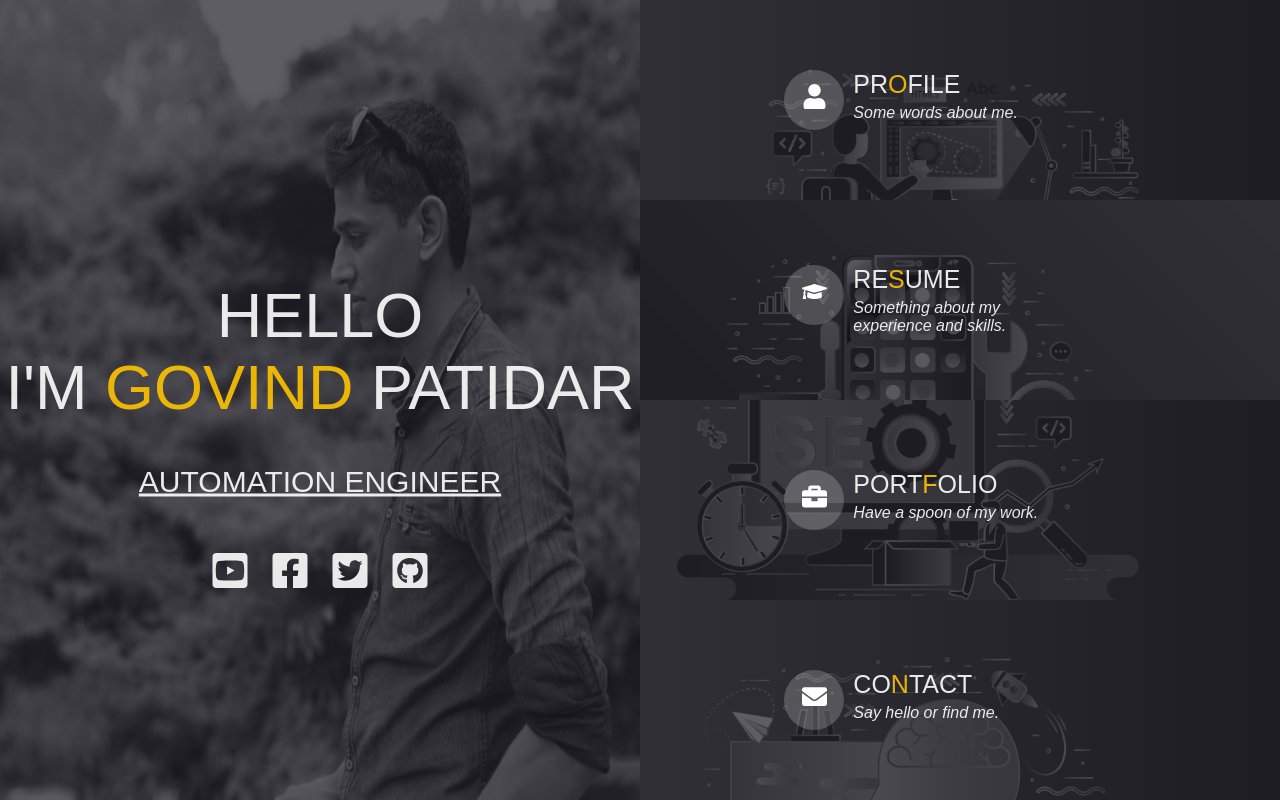
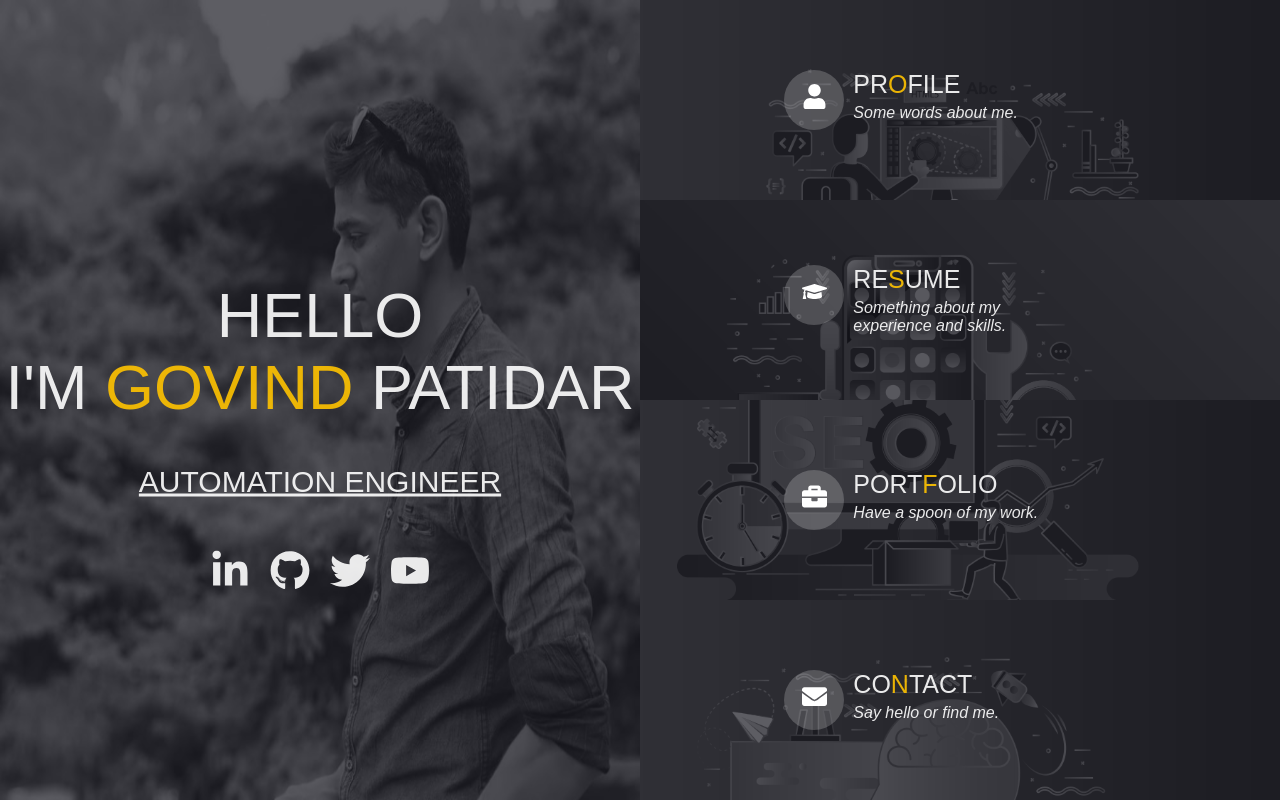
Before and after one commit to govind794/govind-patidar-portfolio, a React (Create React App) app: page /resume in a window 1280 px wide. Shown: the top 800 px of the page. Built offline with nearby package versions, Linux system fonts and the light colour scheme.

Commit message:
change social media link

```diff
--- a/src/Components/ContactDetails.js
+++ b/src/Components/ContactDetails.js
@@ -1,5 +1,5 @@
 import React from 'react';
-import { FaGithub, FaFacebookF, FaYoutube, FaTwitter, FaMapMarkerAlt, FaPhoneAlt, FaEnvelope } from "react-icons/fa";
+import { FaLinkedinIn, FaGithub, FaTwitter, FaYoutube, FaMapMarkerAlt, FaPhoneAlt, FaEnvelope } from "react-icons/fa";
 import ReactTooltip from "react-tooltip";
 
 function ContactDetails({ address, mobile, email }) {
@@ -23,26 +23,25 @@ function ContactDetails({ address, mobile, email }) {
 
             <div className="social-media">
                 <p>
-                    <a href="https://www.youtube.com/"
-                        className="youtube social">
-                        <div data-tip="youtube" data-for='tooltip' data-place='bottom'><FaYoutube /></div>
-                        <ReactTooltip id="tooltip" />
-                    </a>
-                <a href="https://www.facebook.com/"
+                    <a href="https://www.linkedin.com/in/govind794"
                         className="facebook social">
-                        <div data-tip="Facebook" data-for='tooltip' data-place='bottom'><FaFacebookF /></div>
-                        <ReactTooltip />
-                    </a>
-
-                    <a href="https://twitter.com/Govind794"
-                        className="twitter social">
-                        <div data-tip="Twitter" data-for='tooltip' data-place='bottom'><FaTwitter /></div>
+                        <div data-tip="Linkedin" data-for='tooltip' data-place='bottom'><FaLinkedinIn /></div>
                         <ReactTooltip />
                     </a>
                     <a href="https://github.com/govind794"
                         className="github social">
                         <div data-tip="Github" data-for='tooltip' data-place='bottom'><FaGithub /></div>
                         <ReactTooltip />
+                    </a>
+                    <a href="https://twitter.com/Govind794"
+                        className="twitter social">
+                        <div data-tip="Twitter" data-for='tooltip' data-place='bottom'><FaTwitter /></div>
+                        <ReactTooltip />
+                    </a>
+                    <a href="https://www.youtube.com/"
+                        className="youtube social">
+                        <div data-tip="youtube" data-for='tooltip' data-place='bottom'><FaYoutube /></div>
+                        <ReactTooltip id="tooltip" />
                     </a>
                 </p>
             </div>
--- a/src/Pages/ContactPage.js
+++ b/src/Pages/ContactPage.js
@@ -15,7 +15,7 @@ function ContactPage() {
                 <div className="content-head">
                     <h2 className="small-heading">SAY HELLO!</h2>
                     <div className="contact-form">
-                        <form action="php/contact.php" id="contactForm" method="post" name="contactForm">
+                        <form action="#" id="contactForm" method="post" name="contactForm">
                             <fieldset>
                                 <div className="col-sm-12">
                                     <input id="name" name="name" placeholder="Your Name*" type="text" value="" />
--- a/src/Pages/HomePage.js
+++ b/src/Pages/HomePage.js
@@ -1,7 +1,7 @@
 import React from 'react';
 import ReactTooltip from "react-tooltip";
-import { NavLink } from 'react-router-dom';
-import { FaGithubSquare, FaFacebookSquare, FaYoutubeSquare, FaTwitterSquare, FaUser, FaGraduationCap, FaBriefcase, FaEnvelope } from "react-icons/fa";
+import { NavLink, Link } from 'react-router-dom';
+import { FaLinkedinIn, FaGithub, FaTwitter, FaYoutube, FaUser, FaGraduationCap, FaBriefcase, FaEnvelope } from "react-icons/fa";
 
 import home_dp from '../images/01.png';
 import profile_bg from '../images/menu/11.png';
@@ -19,7 +19,6 @@ function HomePage() {
     return (
         <div>
             <div className="home-page" style={{ visibility: open ? 'hidden' : 'visible' }}>
-                <NavLink to='/' className="nav-link">
                 <div className="introduction" style={{ left: open ? '-940px' : '0' }}>
                     <img alt="home-dp" src={home_dp} style={{ width: open ? '100%' : '100%', height: open ? 'auto' : '100%' }} />
                     <div className="mask"></div>
@@ -27,31 +26,29 @@ function HomePage() {
                         <h1>HELLO<br /> I'M <span>GOVIND</span> PATIDAR</h1>
                         <h2>AUTOMATION ENGINEER</h2>
                         <p className="social-media">
-                                <a href="https://www.youtube.com/"
-                                    className="youtube social">
-                                    <div data-tip="youtube" data-for='tooltip' data-place='bottom'><FaYoutubeSquare /></div>
-                                    <ReactTooltip id="tooltip" />
-                                </a>
-                                <a href="https://www.facebook.com/"
+                            <a href="https://www.linkedin.com/in/govind794"
                                 className="facebook social">
-                                    <div data-tip="Facebook" data-for='tooltip' data-place='bottom'><FaFacebookSquare /></div>
-                                    <ReactTooltip />
-                                </a>
-
-                                <a href="https://twitter.com/Govind794"
-                                    className="twitter social">
-                                    <div data-tip="Twitter" data-for='tooltip' data-place='bottom'><FaTwitterSquare /></div>
+                                <div data-tip="Linkedin" data-for='tooltip' data-place='bottom'><FaLinkedinIn /></div>
                                 <ReactTooltip />
                             </a>
                             <a href="https://github.com/govind794"
                                 className="github social">
-                                    <div data-tip="Github" data-for='tooltip' data-place='bottom'><FaGithubSquare /></div>
+                                <div data-tip="Github" data-for='tooltip' data-place='bottom'><FaGithub /></div>
                                 <ReactTooltip />
+                            </a>
+                            <a href="https://twitter.com/Govind794"
+                                className="twitter social">
+                                <div data-tip="Twitter" data-for='tooltip' data-place='bottom'><FaTwitter /></div>
+                                <ReactTooltip />
+                            </a>
+                            <a href="https://www.youtube.com/"
+                                className="youtube social">
+                                <div data-tip="youtube" data-for='tooltip' data-place='bottom'><FaYoutube /></div>
+                                <ReactTooltip id="tooltip" />
                             </a>
                         </p>
                     </div>
                 </div>
-                </NavLink>
                 <div className="menu" style={{ left: open ? '940px' : '0' }}
                     onClick={menuClick}>
                     <NavLink to='/profile' className="nav-link">
--- a/src/Pages/ResumePage.js
+++ b/src/Pages/ResumePage.js
@@ -36,45 +36,9 @@ function ResumePage() {
                     school="K V S H S School, Nalkheda, Shajapur, 12th"
                     year="July 2009 - May 2011"
                     description="MPC Group is a part of Science stream. This group is also known as PCM Group.
-                                It stands for Physics, Chemistry and Mathematics – the subjects chosen by a
-                                student in 12th Science stream."
+                                the subjects chosen  in 12th Physics, Chemistry and Mathematics."
                 />
-
                 <Experience />
-                {/* <h2 className="exp-small-heading">EXPERIENCE</h2> */}
-                {/* <Experience
-                    school="Automation Engineer"
-                    year="Jun 2020 - Sep 2020"
-                    title="API Automation through Postman"
-                    description="Documentation at a Collection and its request level in Postman.
-                                Created and executed test cases under a test suite and have taken respective actions.
-                                Have a proper understanding in dealing with Environment and global level variables for collection.
-                                To prevent human error and for flawless testing, I have automated unit tests, functional tests,
-                                integration tests, regression tests, and mock tests, etc"
-                />
-
-                <Experience
-                    school="Automation Engineer"
-                    year="April 2018 - Dec 2019"
-                    title="Drivezy (Web Automation)"
-                    description="Create manual test cases in Zephyr.Implemented automation using Selenium Webdriver, Python(Pyunit).
-                                Extensively automated regression and functional test suites using Selenium WebDriver.
-                                Performed Defect Tracking and Management in Jenkins.
-                                Actively participated in writing Test Plan and Test cases and the creation of the automation framework.
-                                Involved in the creation of an automation framework using selenium"
-                />
-
-                <Experience
-                    school="Manual Tester"
-                    year="May 2017 - April 2018"
-                    title="Software Development Life Cycle"
-                    description="SDLC is a framework that defines the different steps or processes in Software Development Cycle.
-                                Software Development Life Cycle (SDLC) is also called as Application Development Life Cycle.
-                                The different steps involved in the Software Development Life Cycle are Planning, Analysis,
-                                Design, Implementation, and Maintenance. The Software Development Life Cycle process can be
-                                applied both to the hardware or software components or configuration to define its scope and lifecycle process."
-                /> */}
-
                 <h2 className="skill-small-heading">SKILLS</h2>
                 <div className="skills">
                     <Skills skill={'Selenium'} progress={'75%'} width={'75%'} />
```
Also changed, not shown: package.json (line endings or trailing spaces). Lines whose indentation alone changed are shown as unchanged.
